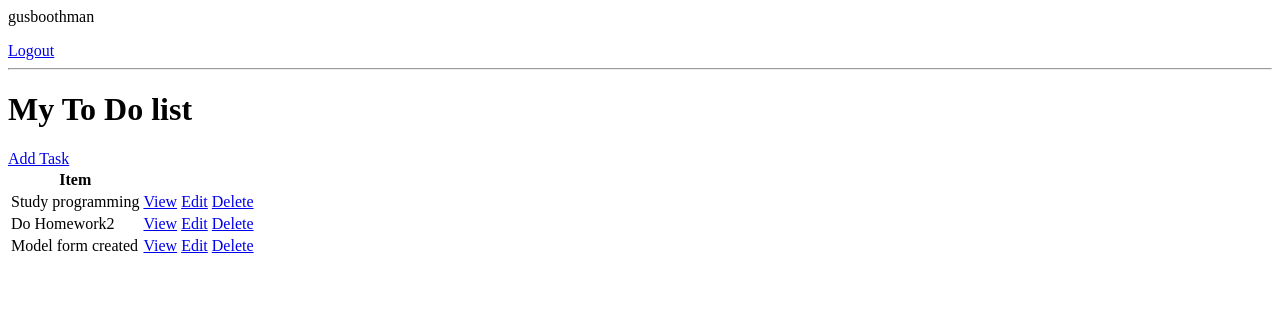
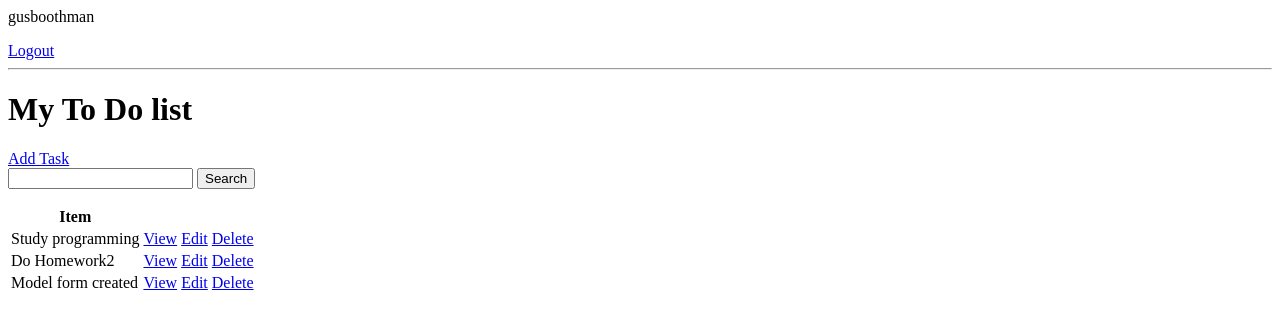
Before and after one commit to Gus1616/To-Do_List_withDjango, a Django app: page / in a window 1280 px wide. Shown: the top 329 px of the page. Run offline with Django 3.2, Linux system fonts and the light colour scheme; a user stored in the database is signed in; data comes from the database, SQL or seed files in the repository.

Commit message:
adding search function

```diff
--- a/base/templates/base/task_list.html
+++ b/base/templates/base/task_list.html
@@ -12,6 +12,12 @@
 <hr>
 <h1>My To Do list</h1>
 <a href="{% url 'task-create' %}">Add Task</a>
+
+
+<form method="Get">
+    <input type="text" name="search-area" value="{{search_input}}">
+    <input type="submit" value="Search">
+</form>
 
 
 <table>
--- a/base/views.py
+++ b/base/views.py
@@ -54,6 +54,13 @@ class TaskList(LoginRequiredMixin, ListView):
         context['tasks'] = context['tasks'].filter(user=self.request.user)
         context['count'] = context['tasks'].filter(complete=False).count()
 
+        search_input = self.request.GET.get('search-area') or ''
+        if search_input:
+            context['tasks'] = context['tasks'].filter(
+                title__icontains= search_input)
+
+        context['search_input'] = search_input
+
         return context
 
 
```
